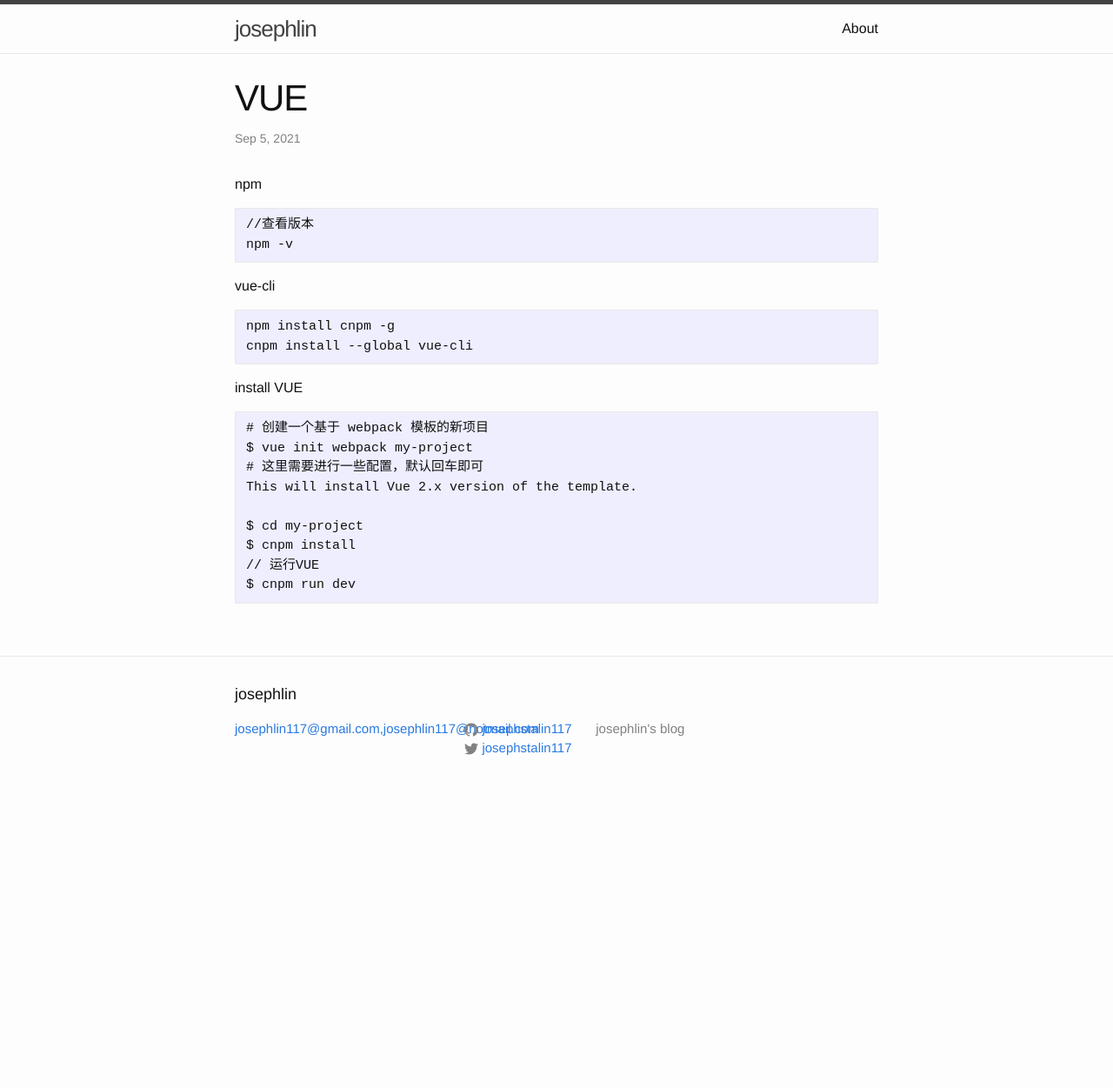
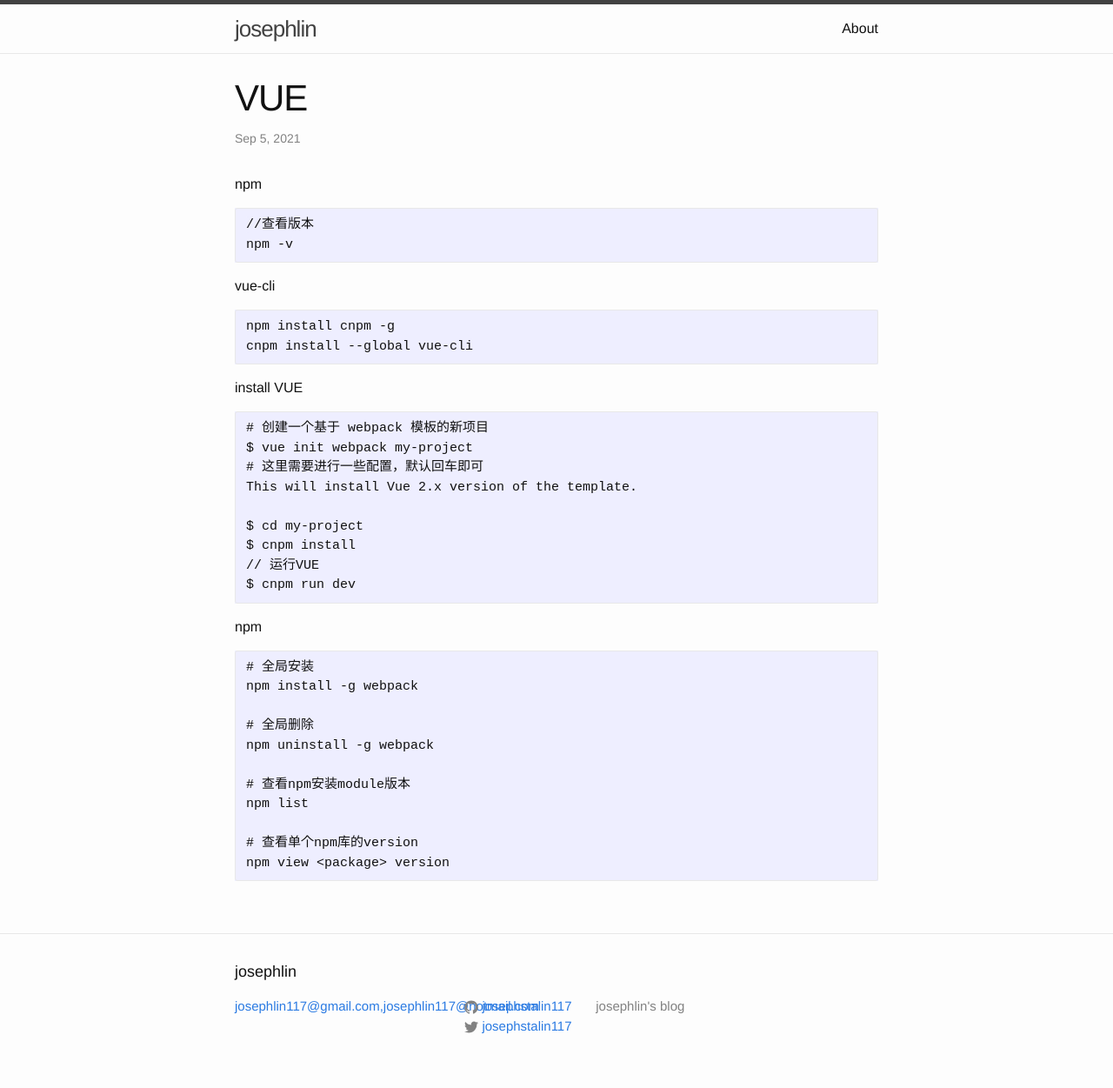
Before and after one commit to josephstalin117/josephstalin117.github.io, a Jekyll site: the page built from _posts/2021-9-5-vue.markdown, in a window 1280 px wide. Shown: the whole page at 87% size. Built offline with Jekyll 4.4.1, drawn with Linux system fonts in a browser that asks for light colours; before the commit the page ends 932 px from its top, so only the background shows below that.

Commit message:
update vue

````diff
--- a/_posts/2021-9-5-vue.markdown
+++ b/_posts/2021-9-5-vue.markdown
@@ -29,3 +29,18 @@ $ cnpm install
 // 运行VUE
 $ cnpm run dev
 ```
+
+npm
+```
+# 全局安装
+npm install -g webpack
+
+# 全局删除
+npm uninstall -g webpack
+
+# 查看npm安装module版本
+npm list
+
+# 查看单个npm库的version
+npm view <package> version
+```
````
